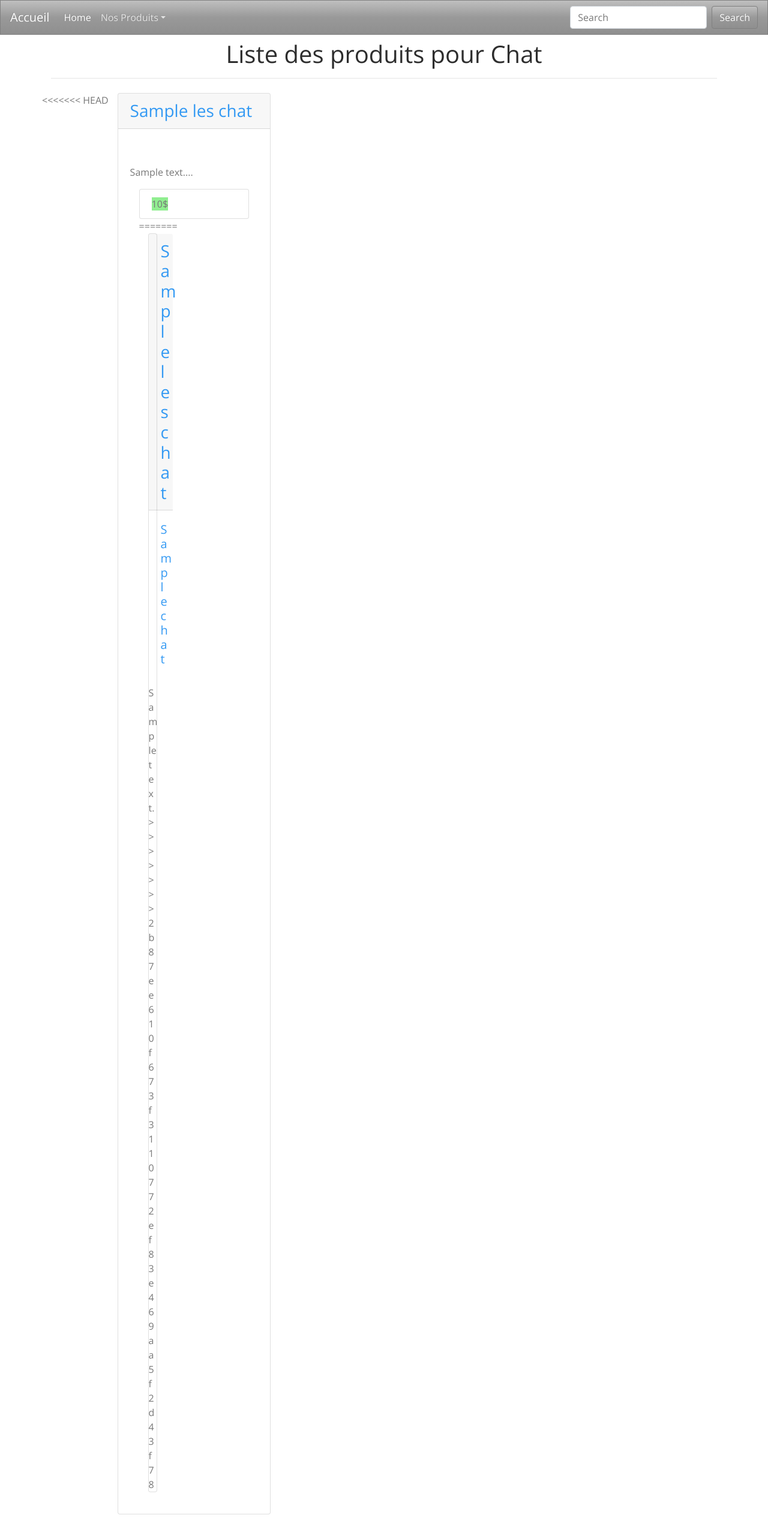
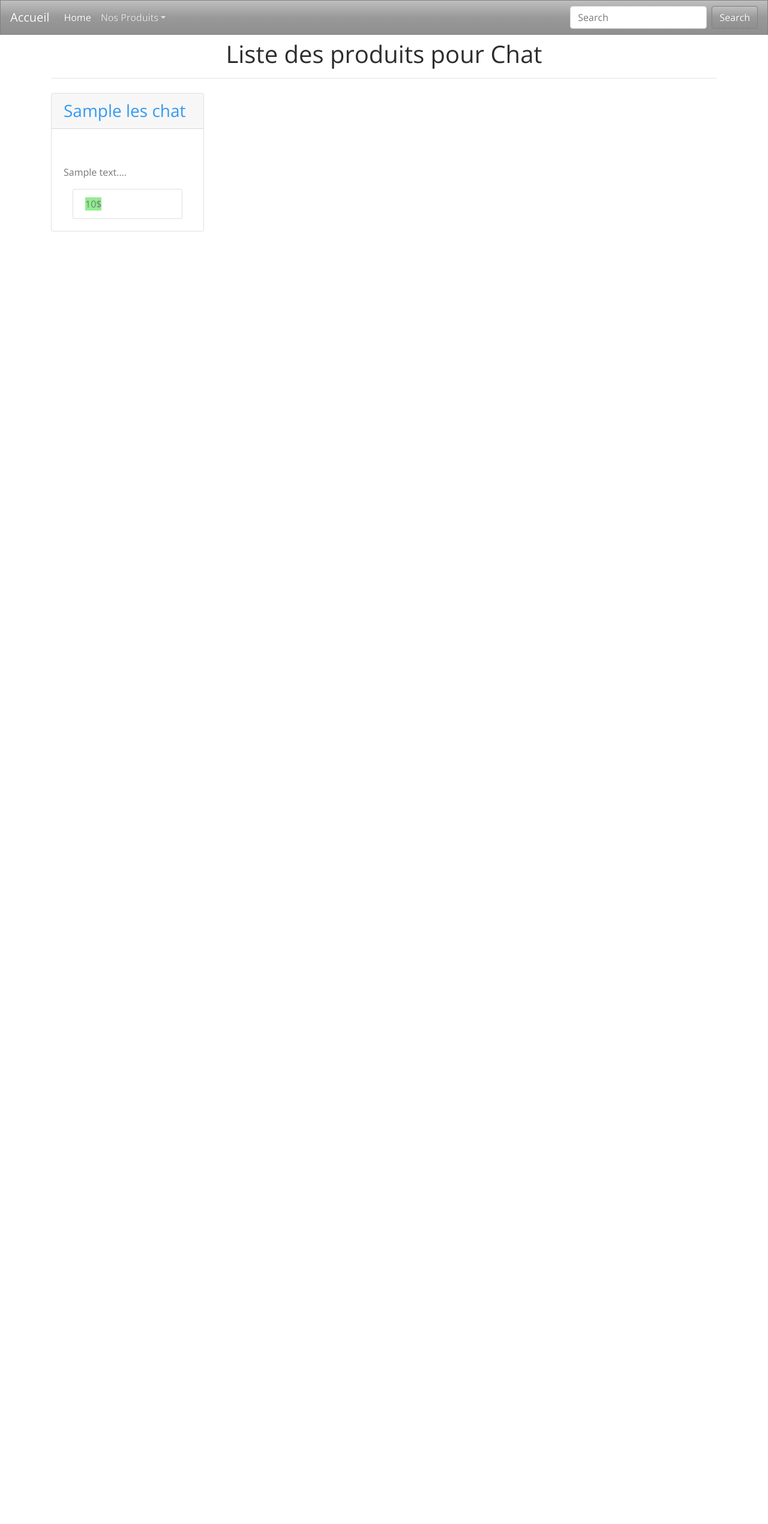
Before and after one commit to florian78370/E6, a Symfony app: template templates/chat/listeChat.html.twig in a window 1280 px wide. Shown: the whole page at 60% size. After the commit the page ends 386 px from the top, so only its background shows below. Run offline with Twig, Linux system fonts and the light colour scheme; the template is opened without the code that fills it: most values are stand-ins (such as "Sample title", 1, 10 or a date in 2020); some libraries are stand-ins or nearby versions.

Commit message:
listeChatprêt

```diff
--- a/templates/chat/listeChat.html.twig
+++ b/templates/chat/listeChat.html.twig
@@ -7,7 +7,6 @@
 <hr>
 <div class="row pt-2">
 {% for leChat in lesChats %}
-<<<<<<< HEAD
 {% if leChat.prix == leChat.prix %} {% set color = "lightgreen" %}{% endif %}
 <div class="col-sm-12.col-md-4.col-lg-4.col col-xl-3">
     {% set nbChat = leChat|length %}
@@ -22,19 +21,6 @@
                 <span  style="background-color: {{ color }};" class="card-text">{{leChat.prix}}$</span>
                     </li>
                         </ul>
-=======
-    <div class="col-sm-12 col-md-4 col-lg-4 col col-xl-3">
-            <div class="card mb-3">
-                <h3 class="card-header"> <a href="{{path('ficheChat',{'id':leChat.id})}}">{{leChat.nom}}</a> </h3>
-                <div class="card-body">
-                    <h5 class="card-title">
-                    <a href="{{path('ficheChat', {'id' : leChat.chat.id})}}" class="badge.badge-success">
-                    {{leChat.chat.nom}}
-                    </a>
-                    </h5>
-                </div>
-                    <p class="card-text">{{leChat.description}}</p>
->>>>>>> 2b87ee610f673f3110772ef83e469aa5f2d43f78
                 </div>
             </div>
         </div>
```
